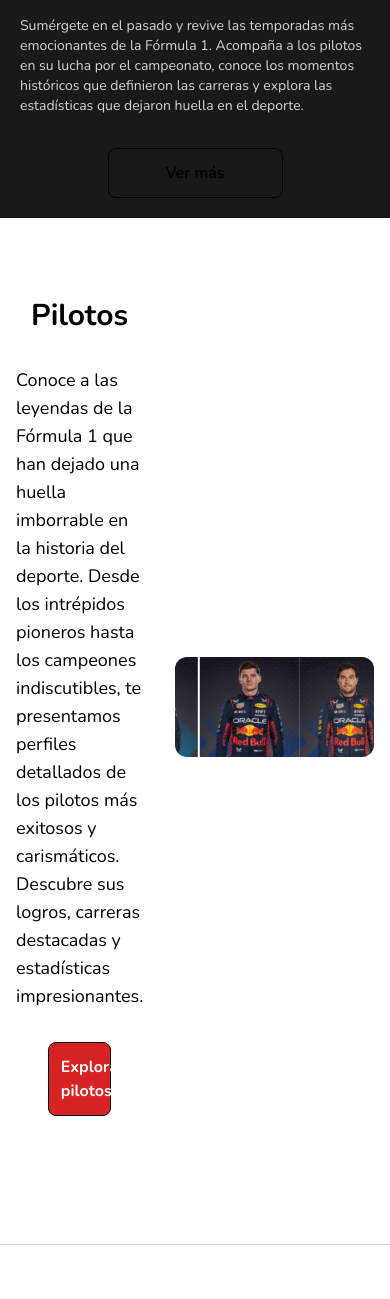
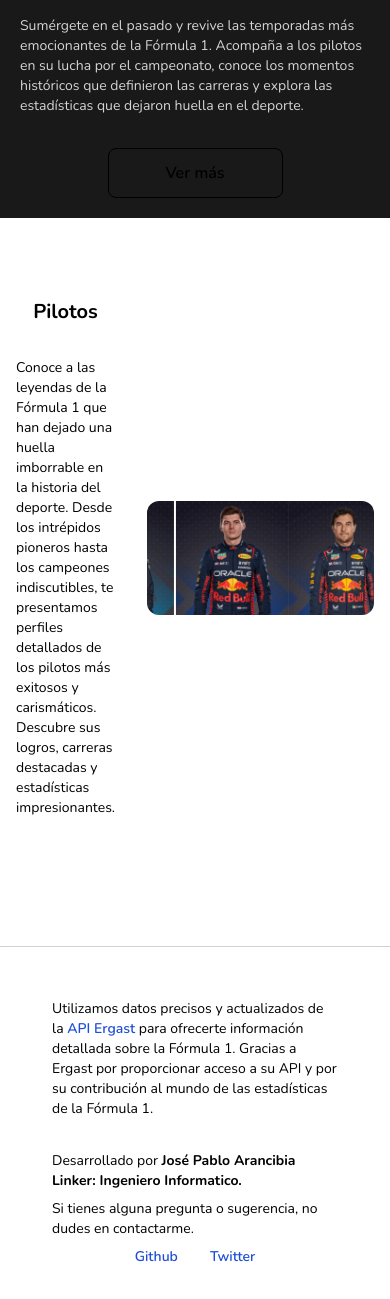
Before and after one commit to JoseAl05/f1-info-nextjs, a Next.js app: page / in a window 390 px wide. Shown: the part 1562-2861 px from the top of the page. Built offline with nearby package versions, Linux system fonts and the light colour scheme.

Commit message:
change style for more responsive UI

```diff
--- a/app/components/drivers/Drivers.tsx
+++ b/app/components/drivers/Drivers.tsx
@@ -7,19 +7,19 @@ const Drivers = () => {
     return (
         <Container>
             <div className='flex flex-col items-center gap-8'>
-                <h1 className='text-3xl font-bold text-black'>Pilotos</h1>
-                <p className='text-lg font-light text-black break-words w-full'>
+                <h1 className='text-xl md:text-2xl lg:text-3xl font-bold text-black'>Pilotos</h1>
+                <p className='text-sm md:text-base lg:text-lg font-light text-black break-words max-w-4xl'>
                     Conoce a las leyendas de la Fórmula 1 que han dejado una huella imborrable en la historia del deporte.
                     Desde los intrépidos pioneros hasta los campeones indiscutibles, te presentamos perfiles detallados de los pilotos más exitosos y carismáticos.
                     Descubre sus logros, carreras destacadas y estadísticas impresionantes.
                 </p>
-                <Button
+                {/* <Button
                     label='Explorar pilotos!'
                     onClick={() => { }}
                     disabled={false}
                     small
                     backgroundColor
-                />
+                /> */}
             </div>
         </Container>
     );
```
